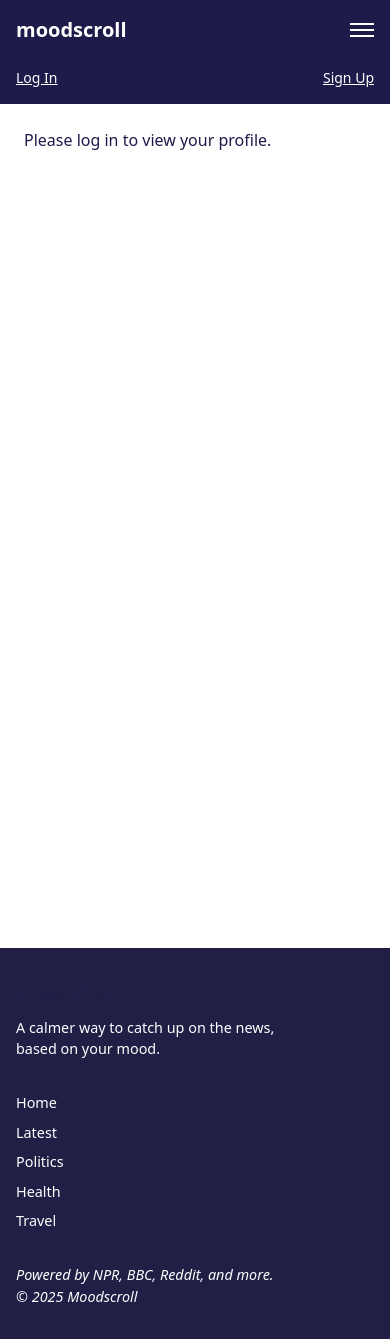
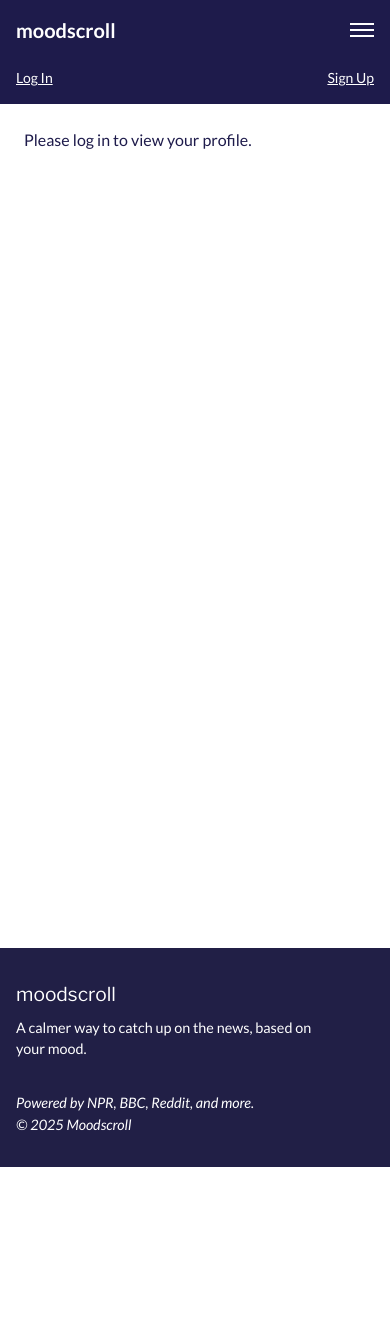
Before and after one commit to allieoc/icymi, a React (Vite) app: page /profile in a window 390 px wide. After the commit the page ends 1167 px from the top, so only its background shows below. Built offline with nearby package versions, Linux system fonts and the light colour scheme.

Commit message:
profile page filled out, hamburger menu working on all pages

```diff
--- a/package.json
+++ b/package.json
@@ -14,7 +14,7 @@
     "axios": "^1.8.4",
     "framer-motion": "^12.6.2",
     "lucide-react": "^0.485.0",
-    "netlify-cli": "^19.1.4",
+    "netlify-cli": "^19.1.5",
     "node-fetch": "^3.3.2",
     "react": "^19.0.0",
     "react-dom": "^19.0.0",
--- a/src/components/Footer/Footer.css
+++ b/src/components/Footer/Footer.css
@@ -15,6 +15,7 @@
   }
 
   .footer-brand h3 {
+    color: white;
     margin: 0;
     font-size: 1.2rem;
   }
--- a/src/components/Footer/Footer.jsx
+++ b/src/components/Footer/Footer.jsx
@@ -8,14 +8,6 @@ function Footer() {
     <div className="footer-brand">
       <h3>moodscroll</h3>
       <p>A calmer way to catch up on the news, based on your mood.</p>
-    </div>
-
-    <div className="footer-links">
-      <a href="/">Home</a>
-      <a href="/latest">Latest</a>
-      <a href="/politics">Politics</a>
-      <a href="/health">Health</a>
-      <a href="/travel">Travel</a>
     </div>
 
     <div className="footer-meta">
--- a/src/components/Header/Header.jsx
+++ b/src/components/Header/Header.jsx
@@ -10,8 +10,6 @@ export default function Header() {
   const navRef = useRef();
   const location = useLocation();
   const isFocusedPage = location.pathname === "/focused";
-  const hiddenPaths = ["/mellow", "/ready-to-listen", "/saved", "/profile"];
-  const hideEverythingButLogo = hiddenPaths.includes(location.pathname);
 
   const { user } = useAuth();
   const name = user?.user_metadata?.name;
@@ -48,8 +46,8 @@ export default function Header() {
               <span className="block w-6 h-0.5 bg-white"></span>
               <span className="block w-6 h-0.5 bg-white"></span>
             </button>
+          </div>
 
-          </div>
           {/* Mood Buttons (desktop only) */}
           <div className="hidden md:flex gap-3 mt-3 md:mt-0">
             <Link to="/focused" className="bg-stone-400 ml-20 text-white text-xs px-3 py-1 rounded-full hover:bg-stone-600 transition">Focused</Link>
@@ -74,7 +72,6 @@ export default function Header() {
               >
                 Saved ({savedCount})
               </Link>
-
             </>
           ) : (
             <>
@@ -84,57 +81,35 @@ export default function Header() {
           )}
         </div>
       </div>
-     {/* Hamburger menu nav */}
-{!hideEverythingButLogo && (
+
+      {/* Hamburger menu nav (works on all pages) */}
       <nav
         ref={navRef}
         className={`mt-4 ${menuOpen ? "block" : "hidden"} md:block`}
       >
-    <div className="flex flex-col gap-2 md:flex-row md:space-x-4">
-
-      {/* Mood Links - always show on mobile */}
+        {/* Mood Links (always show in hamburger) */}
         <div className="md:hidden mb-4 space-y-1">
-        <Link
-          to="/focused"
-          onClick={() => setMenuOpen(false)}
-          className="block text-sm text-white hover:text-stone-300"
-        >
-          📰 Focused
-        </Link>
-        <Link
-          to="/mellow"
-          onClick={() => setMenuOpen(false)}
-          className="block text-sm text-white hover:text-blue-200"
-        >
-          🌈 Mellow
-        </Link>
-        <Link
-          to="/ready-to-listen"
-          onClick={() => setMenuOpen(false)}
-          className="block text-sm text-white hover:text-purple-300"
-        >
-          🎧 Ready to Listen
-        </Link>
+          <Link to="/focused" onClick={() => setMenuOpen(false)} className="block text-sm text-white hover:text-stone-300">📰 Focused</Link>
+          <Link to="/mellow" onClick={() => setMenuOpen(false)} className="block text-sm text-white hover:text-blue-200">🌈 Mellow</Link>
+          <Link to="/ready-to-listen" onClick={() => setMenuOpen(false)} className="block text-sm text-white hover:text-purple-300">🎧 Ready to Listen</Link>
         </div>
 
-      {/* Category Links - only on Focused page */}
+        {/* Category Links - only on Focused */}
         {isFocusedPage && (
-        <div className="space-y-1 md:space-y-0 md:flex md:space-x-4">
+          <div className="flex flex-wrap justify-center gap-4">
             {Object.values(categories).map(({ slug, title }) => (
               <Link
                 key={slug}
                 to={`/category/${slug}`}
                 onClick={() => setMenuOpen(false)}
-              className="block text-sm text-white hover:text-stone-300"
+                className="text-sm text-white hover:text-stone-300"
               >
                 {title}
               </Link>
             ))}
           </div>
         )}
-    </div>
       </nav>
-)}
     </header>
   );
 }
--- a/src/main.jsx
+++ b/src/main.jsx
@@ -2,6 +2,7 @@ import React from "react";
 import ReactDOM from "react-dom/client";
 import App from "./App";
 import './index.css';
+import "./root.css";
 
 
 const root = document.getElementById("root");
--- a/src/pages/ProfilePage/ProfilePage.jsx
+++ b/src/pages/ProfilePage/ProfilePage.jsx
@@ -323,10 +323,10 @@ export default function ProfilePage() {
         {savedItems.length === 0 ? (
   <p className="text-sm text-zinc-400">You haven't saved anything yet. Go find something cool to come back to!</p>
 ) : (
-  <>
+  <div className="mb-6">
           {/* Podcasts */}
           {savedItems.some(item => item.item_type === "podcast") && (
-            <>
+            <div>
               <h3 className="text-md font-semibold mb-2 mt-4">🎧 Podcasts</h3>
               <div className="grid grid-cols-2 gap-4">
                 {savedItems
@@ -350,13 +350,13 @@ export default function ProfilePage() {
                     />
                   ))}
               </div>
-            </>
+            </div>
           )}
 
         {/* Articles */}
         {savedItems.some(item => item.item_type === "article") && (
           <>
-            <h3 className="text-md font-semibold mb-2 mt-6">📰 Articles</h3>
+            <h3 className="text-md font-semibold mb-6 mt-6">📰 Articles</h3>
             <div className="grid grid-cols-2 gap-4 mb-4">
               {savedItems
                 .filter(item => item.item_type === "article")
@@ -371,10 +371,14 @@ export default function ProfilePage() {
                   </Link>
                 ))}
             </div>
-            <Link to="/saved" className="text-sm font-bold">View all saved</Link>
+
           </>
+
         )}
-      </>
+        <div className="mt-6">
+        <Link to="/saved" className="text-md text-indigo-950 font-bold">View all saved</Link>
+        </div>
+        </div>
     )}
 
 
--- /dev/null
+++ b/src/root.css
@@ -0,0 +1,13 @@
+
+/* Importing fonts */
+@import url('https://fonts.googleapis.com/css2?family=Libre+Franklin:wght@400;600;700&family=Lato:wght@400;700&display=swap');
+
+/* Base font styles */
+body {
+  font-family: 'Lato', sans-serif;
+}
+
+/* Headings */
+h1, h2, h3, h4, h5, h6 {
+  font-family: 'Libre Franklin', sans-serif;
+}
```
Also changed, not shown: 1 other file (tests, documents, lock files or other folders). Lines whose indentation alone changed are shown as unchanged.
